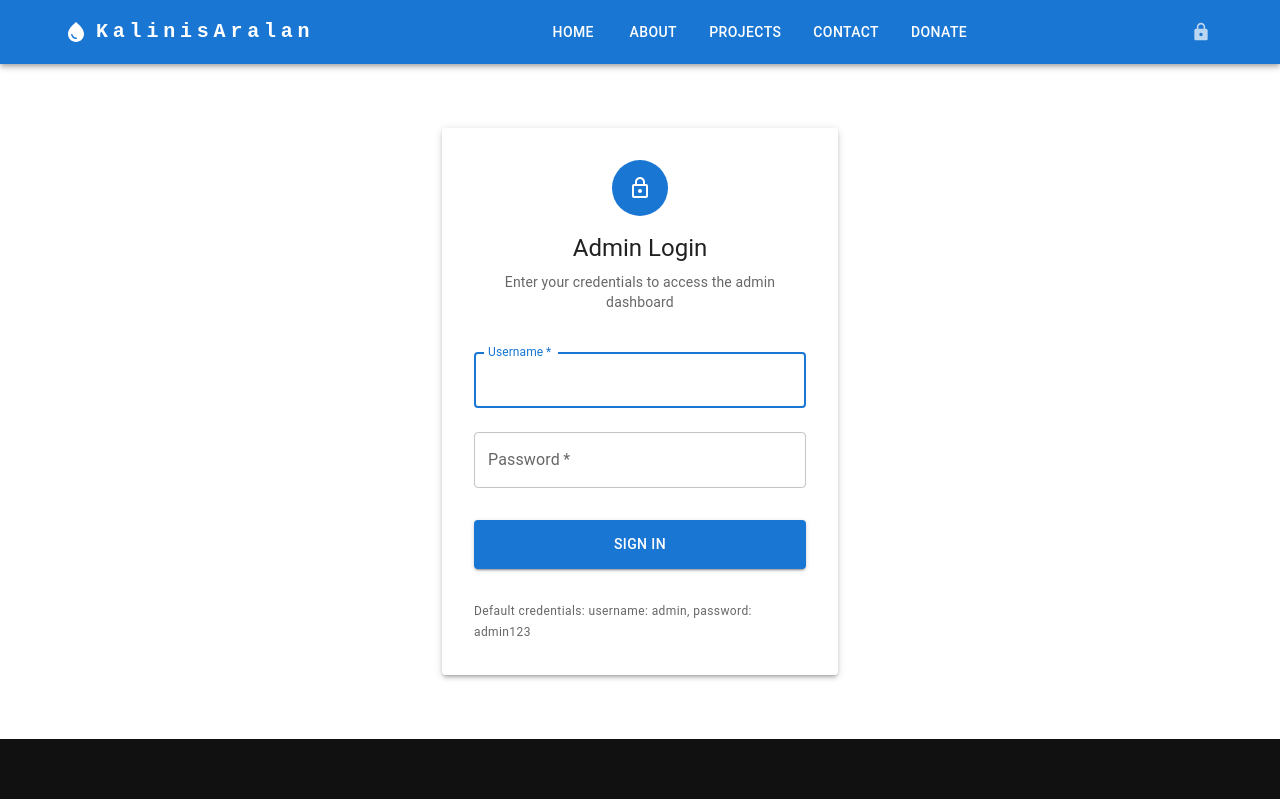
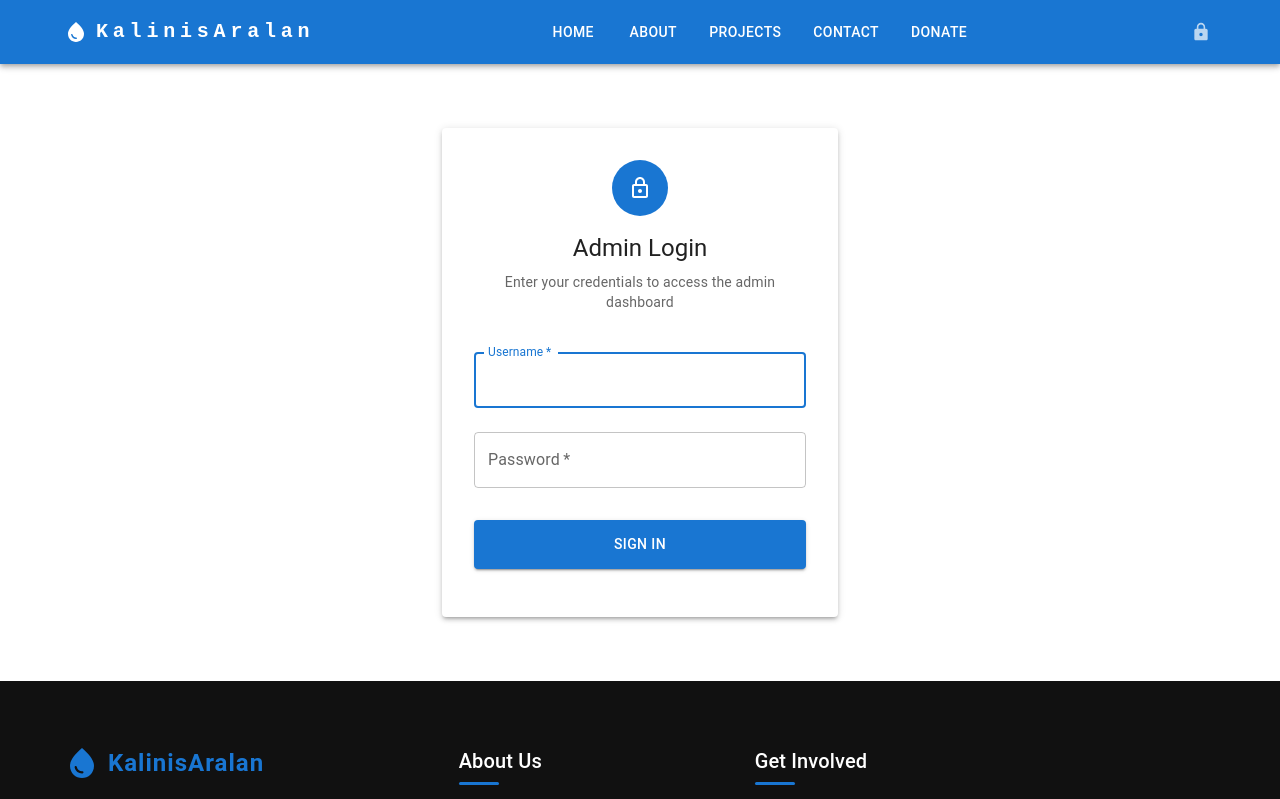
Before and after one commit to truckdriver1965/KalinisAralan, a React (Create React App) app: page /admin/login in a window 1280 px wide. Shown: the top 799 px of the page. Built offline with nearby package versions, Linux system fonts and the light colour scheme.

Commit message:
walalang

```diff
--- a/src/pages/AdminLoginPage.js
+++ b/src/pages/AdminLoginPage.js
@@ -118,12 +118,6 @@ function AdminLoginPage() {
             {loading ? <CircularProgress size={24} /> : 'Sign In'}
           </Button>
         </Box>
-
-        <Box sx={{ mt: 2 }}>
-          <Typography variant="caption" color="text.secondary">
-            Default credentials: username: admin, password: admin123
-          </Typography>
-        </Box>
       </Paper>
     </Container>
   );
```
Also changed, not shown: 1 other file (tests, documents, lock files or other folders).
